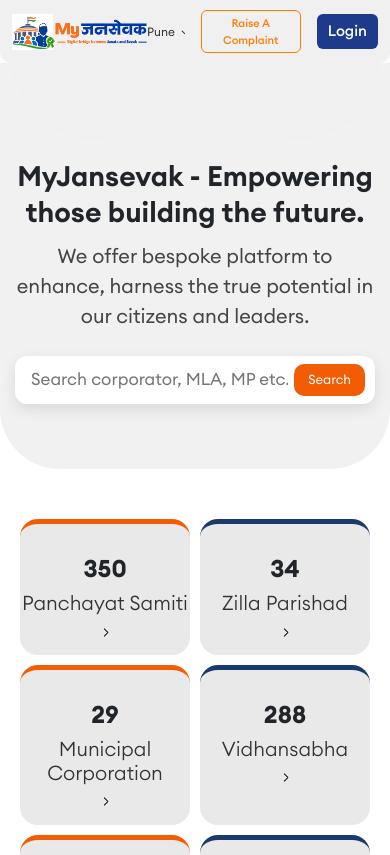
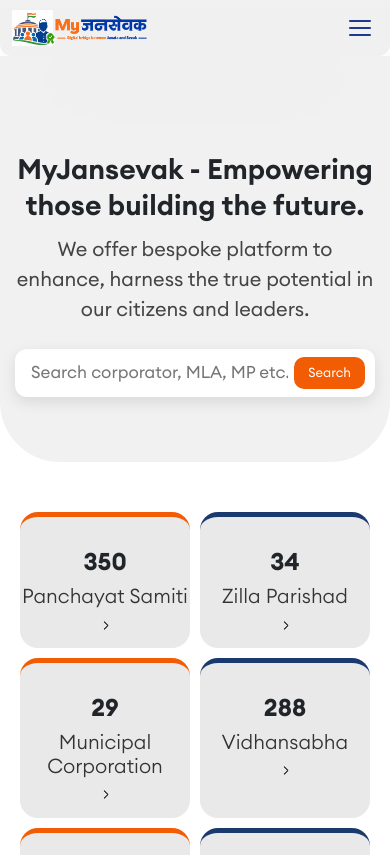
Before and after one commit to shraddha-akolkar/task, a React (Vite) app in the folder task/: page / in a window 390 px wide. Shown: the top 855 px of the page. Built offline with nearby package versions, Linux system fonts and the light colour scheme.

Commit message:
Enhance Navbar component with hamburger menu functionality and responsive styles. Added new CSS classes for improved layout and visibility of dropdown menus, ensuring better user experience on mobile devices.

```diff
--- a/task/src/pages/header/Navbar.css
+++ b/task/src/pages/header/Navbar.css
@@ -1,9 +1,8 @@
 .nav-main {
   width: 100%;
   background-color: rgba(240, 240, 240, 1);
-padding-top: 13px;
-padding-bottom: 13px;
-
+  padding-top: 13px;
+  padding-bottom: 13px;
 }
 
 .logo {
@@ -29,10 +28,53 @@
   rotate: 90deg;
   margin-top: -3px !important;
 }
+
+.nav-right {
+  display: flex;
+  align-items: center;
+  gap: 1rem;
+}
+
+.location-wrap {
+  position: relative;
+}
+
+.hamburger-btn {
+  display: none;
+  border: none;
+  background: transparent;
+  padding: 4px;
+  width: 36px;
+  height: 36px;
+  align-items: center;
+  justify-content: center;
+  flex-direction: column;
+  gap: 5px;
+}
+
+.hamburger-btn span {
+  width: 22px;
+  height: 2px;
+  background: #1e3a8a;
+  transition: all 0.25s ease;
+  border-radius: 3px;
+}
+
+.hamburger-btn.active span:nth-child(1) {
+  transform: translateY(7px) rotate(45deg);
+}
+
+.hamburger-btn.active span:nth-child(2) {
+  opacity: 0;
+}
+
+.hamburger-btn.active span:nth-child(3) {
+  transform: translateY(-7px) rotate(-45deg);
+}
 .dropdown-menu-custom {
   position: absolute;
   top: 40px;
-  right: 210px;
+  left: 0;
   background: #fff;
   border-radius: 8px;
   box-shadow: 0 4px 12px rgba(0,0,0,0.1);
@@ -103,6 +145,7 @@
     padding: 10px 12px;
     box-shadow: rgba(255, 255, 255, 0.1) 0px 1px 1px 0px inset, rgba(50, 50, 93, 0.25) 0px 50px 100px -20px, rgba(0, 0, 0, 0.3) 0px 30px 60px -30px;
     border-radius: 0 0 12px 12px !important;
+    position: relative;
   }
 
   .nav-main .container,
@@ -127,6 +170,10 @@
     padding-left: 0;
   }
 
+  .hamburger-btn {
+    display: inline-flex;
+  }
+
   .location {
     font-size: 12px;
     white-space: nowrap;
@@ -141,13 +188,34 @@
   }
 
   .nav-right {
-    display: flex;
-    align-items: center;
-    gap: 8px;
+    display: none !important;
+    position: absolute;
+    top: calc(100% + 8px);
+    left: 12px;
+    right: 12px;
+    background: #ffffff;
+    border-radius: 10px;
+    padding: 12px;
+    box-shadow: 0 8px 24px rgba(0, 0, 0, 0.12);
+    flex-direction: column;
+    align-items: flex-start !important;
+    gap: 10px !important;
+    z-index: 1000;
+  }
+
+  .nav-right.open {
+    display: flex !important;
+  }
+
+  .dropdown-menu-custom {
+    top: 34px;
+    left: 0;
+    right: auto;
   }
 
     .complaint-btn {
     display: inline-block;
+    width: 100%;
     font-size: 11px !important;
     padding: 4px 8px !important;
     border-width: 1.5px !important;
@@ -156,6 +224,7 @@
   }
 
   .login-btn {
+    width: 100%;
     padding: 5px 10px !important;
     font-size: 12px;
     margin-right: 0;
--- a/task/src/pages/header/Navbar.jsx
+++ b/task/src/pages/header/Navbar.jsx
@@ -5,6 +5,7 @@
 
 const Navbar = () => {
   const [open, setOpen] = useState(false);
+  const [menuOpen, setMenuOpen] = useState(false);
   const [city, setCity] = useState("Pune");
 
   const cities = ["Pune", "Mumbai", "Bangalore", "Delhi"];
@@ -12,11 +13,24 @@
   return (
     <nav className="nav-main side-space">
       <div className="d-flex align-items-center justify-content-between">
-        <div className="d-flex align-items-center">
+        <div className="d-flex align-items-center nav-left">
           <img src={logo} alt="logo" className="logo" />
         </div>
 
-        <div className="d-flex align-items-center gap-3 position-relative">
+        <button
+          className={`hamburger-btn ${menuOpen ? "active" : ""}`}
+          onClick={() => setMenuOpen(!menuOpen)}
+          aria-label="Toggle navigation menu"
+          aria-expanded={menuOpen}
+          type="button"
+        >
+          <span></span>
+          <span></span>
+          <span></span>
+        </button>
+
+        <div className={`nav-right ${menuOpen ? "open" : ""}`}>
+          <div className="location-wrap">
             <div
               className="location d-flex align-items-center"
               onClick={() => setOpen(!open)}
@@ -36,6 +50,7 @@
                     onClick={() => {
                       setCity(item);
                       setOpen(false);
+                      setMenuOpen(false);
                     }}
                   >
                     {item}
@@ -43,6 +58,7 @@
                 ))}
               </div>
             )}
+          </div>
 
           <button className="btn complaint-btn">Raise A Complaint</button>
           <button className="btn login-btn">Login</button>
```
Lines whose indentation alone changed are shown as unchanged.
